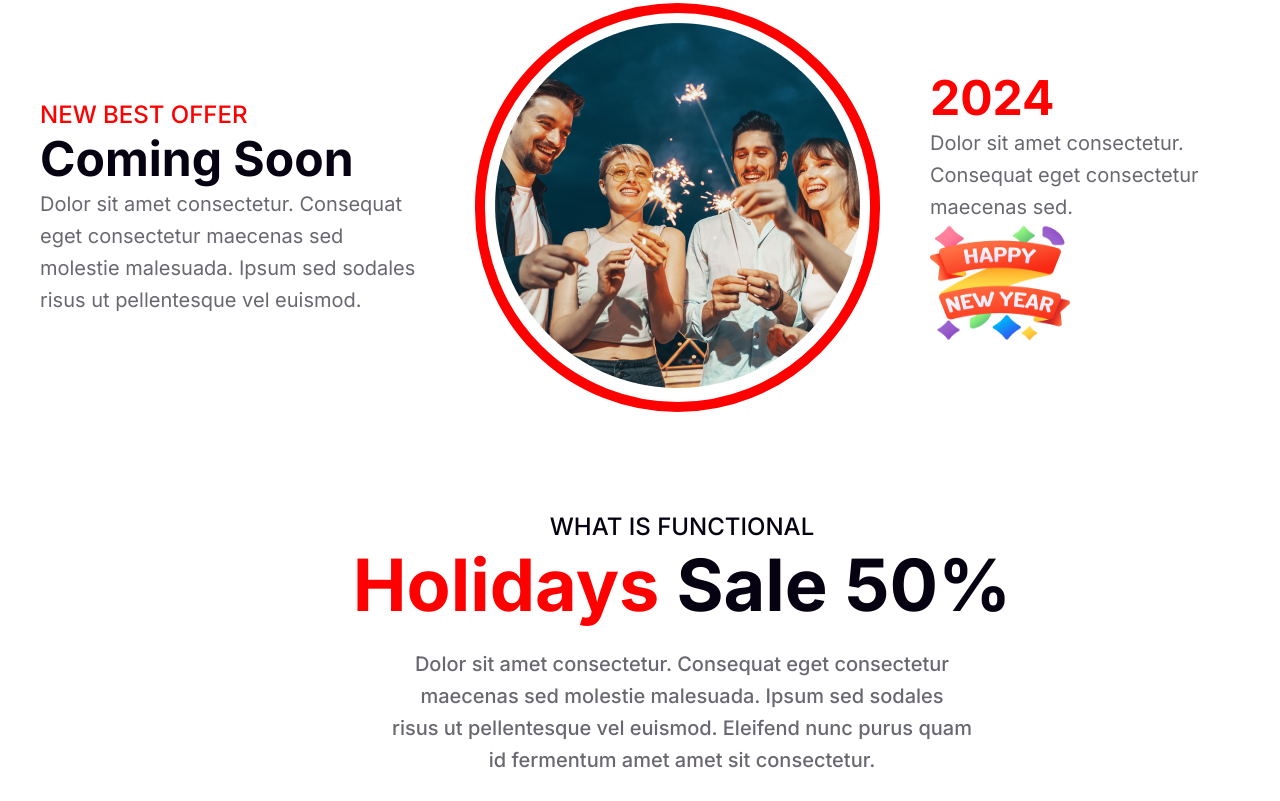
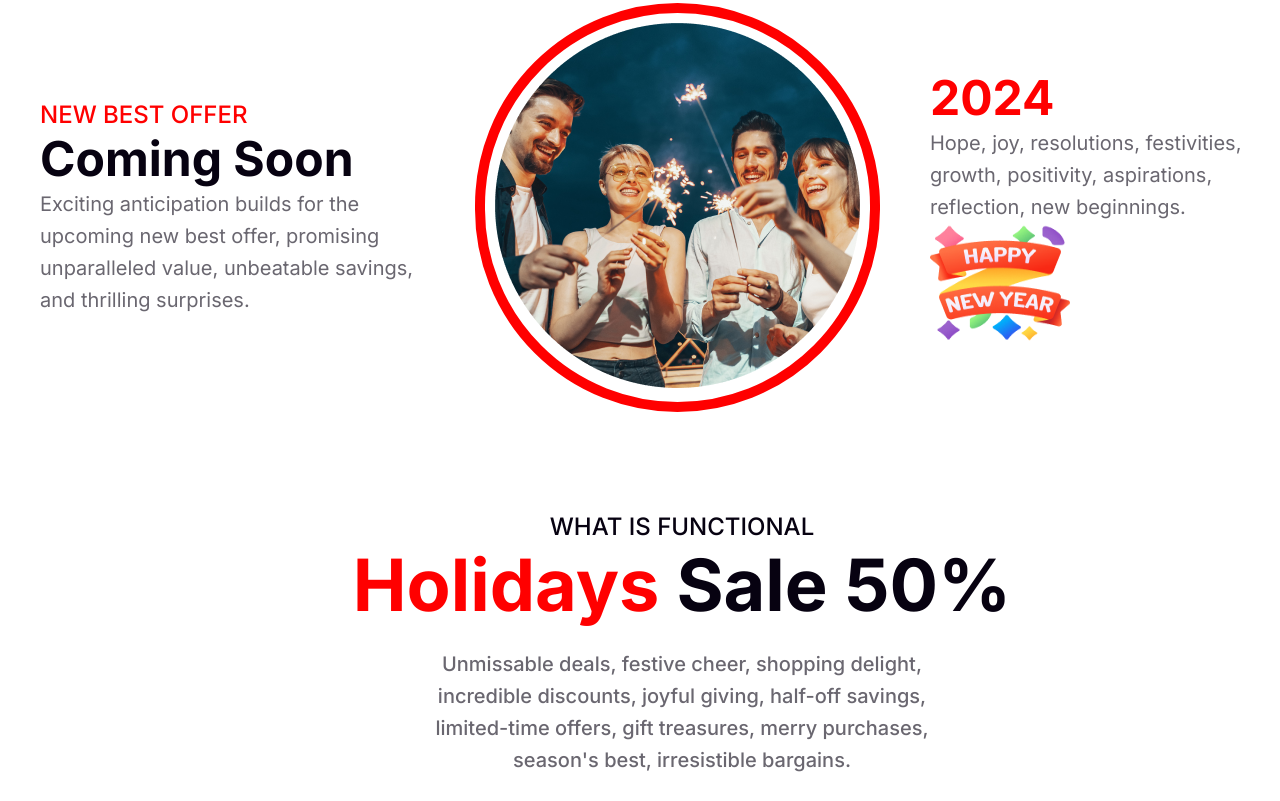
Before and after one commit to Noman-Mia/new-year-new-mission, a plain HTML site: page index.html in a window 1280 px wide. Shown: the part 2859-3660 px from the top of the page. Drawn offline with Linux system fonts and the light colour scheme.

Commit message:
added some text

```diff
--- a/index.html
+++ b/index.html
@@ -41,7 +41,7 @@
             <div class="section-2">
                 <div>
                 <h1>Welcome to <br> midnight party</h1>
-                <p>Dolor sit amet consectetur. Consequat eget consectetur maecenas sed molestie malesuada.Ipsum sed sodales risus ut pellentesque vel euismod. </p>
+                <p>Enchanting ambiance, pulsating music, laughter echoes, dancing shadows, vibrant attire, joyous spirits, unforgettable moments, celebration ignites, magical euphoria.</p>
                 <button class="btnn">Join Now</button>
                 </div>
                 <div class="section-2-img">
@@ -67,16 +67,14 @@
                 <div class="container-1">
                     <h5>NEW BEST OFFER</h5>
                     <h1>Coming Soon</h1>
-                    <p>Dolor sit amet consectetur. Consequat eget consectetur maecenas sed molestie malesuada. Ipsum sed sodales risus ut pellentesque vel euismod. </p>
+                    <p>Exciting anticipation builds for the upcoming new best offer, promising unparalleled value, unbeatable savings, and thrilling surprises.</p>
                 </div>
-
                 <div class="container-2">
                     <img src="./resources/Ellipse 1.png" alt="">
                 </div>
-
                 <div class="container-3">
                     <h1>2024</h1>
-                    <p>Dolor sit amet consectetur. Consequat eget consectetur maecenas sed.</p>
+                    <p>Hope, joy, resolutions, festivities, growth, positivity, aspirations, reflection, new beginnings.</p>
                     <img src="./resources/Group 96.png" alt="">
                 </div>
             </div>
@@ -88,8 +86,7 @@
                 <div class="section-5-description">
                     <h5>WHAT IS FUNCTIONAL</h5>
                     <h1> <span>Holidays</span> Sale 50%</h1>
-                    <p>Dolor sit amet consectetur. Consequat eget consectetur <br> maecenas sed
-                        molestie malesuada. Ipsum sed sodales <br> risus ut pellentesque vel euismod. Eleifend nunc purus quam <br> id fermentum amet amet sit consectetur.</p>
+                    <p>Unmissable deals, festive cheer, shopping delight, <br> incredible discounts, joyful giving, half-off savings, <br> limited-time offers, gift treasures, merry purchases, <br> season's best, irresistible bargains.</p>
                 </div>
                 <div>
                     <div class="section-5-img">
@@ -116,7 +113,7 @@
                 <div class="section-6-description">
                     <h4>THE BEST GIFTS</h4>
                     <h2>Our Awesome Portfolio</h2>
-                    <p>Dolor sit amet consectetur. Consequat eget consectetur maecenas sed molestie.<br>Ipsum sed sodales risus ut pellentesque vel euismod. </p>
+                    <p>Fresh flavors, premium quality, farm-to-table goodness, <br> eco-friendly practices, mouthwatering variety, <br> nutrition-packed, culinary excellence, customer <br> satisfaction, unbeatable freshness, delectable choices</p>
                 </div>
               <div class="section-6-all-img">
                 <div class="section-6-img-1">
@@ -140,7 +137,7 @@
                     <img src="resources/Group 61.png" alt="">
                 </div>
                 <h1>Subscribe Newsletter</h1>
-                <p>Dolor sit amet consectetur. Consequat eget consectetur maecenas sed molestie malesuada. <br> Ipsum sed sodales risus ut pellentesque vel euismod. </p>
+                <p>Join our community, exclusive updates, latest content, special offers, <br> insider insights, member benefits, and endless inspiration await.</p>
 
                 <div class="subscribe">
                     <div class="email">
```
